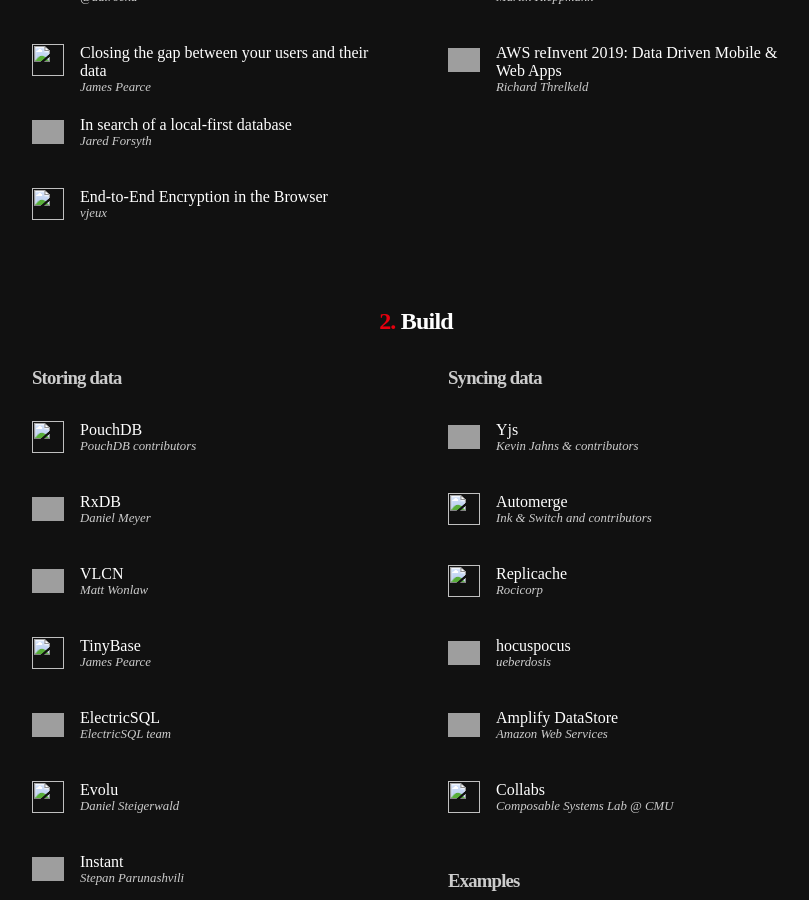
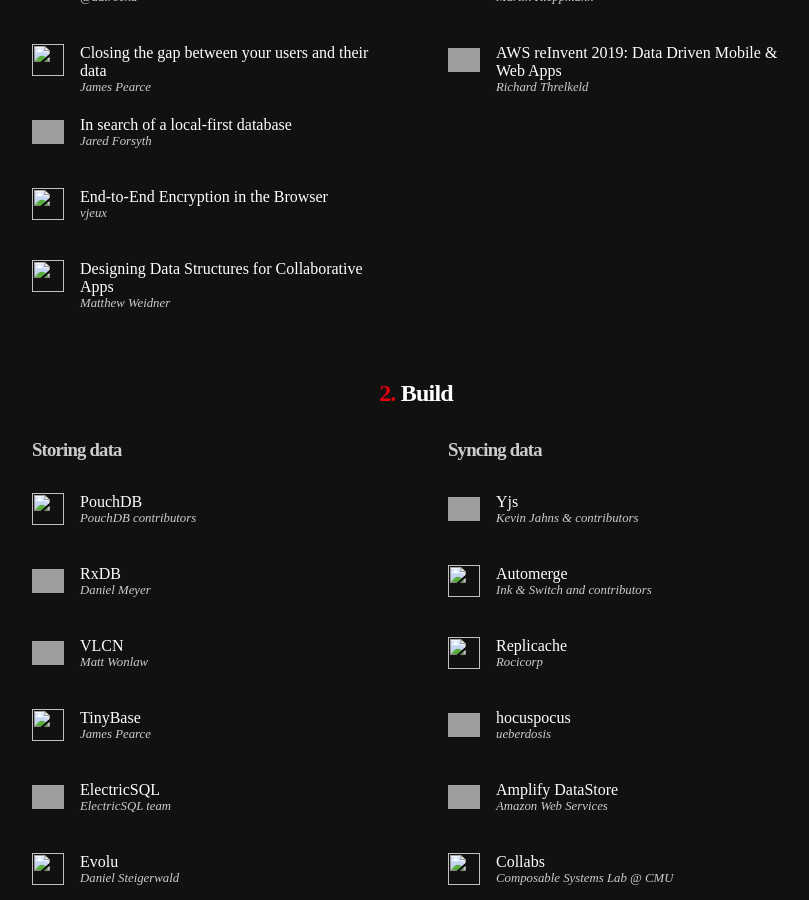
Before and after one commit to mylofi/localfirstweb.dev, a Jekyll site: the page built from index.html, in a window 1280 px wide and 900 px high, scrolled down 1052 px, cut to the strip 0-900 px from the top of the window. Shown: the whole strip, without its empty margins (224-1033 px from the left). Built offline with Jekyll 4.4.1, drawn with Linux system fonts in a browser that asks for light colours; some web fonts are replaced; grey boxes are pictures that could not be loaded.

Commit message:
Add DIY-CRDT blog post?

```diff
--- a/_data/content.json
+++ b/_data/content.json
@@ -47,6 +47,12 @@
             "author": "vjeux",
             "url": "https://blog.excalidraw.com/end-to-end-encryption/",
             "icon": "https://excalidraw.com/favicon.ico"
+          },
+          {
+            "title": "Designing Data Structures for Collaborative Apps",
+            "author": "Matthew Weidner",
+            "url": "https://mattweidner.com/2022/02/10/collaborative-data-design.html",
+            "icon": "https://mattweidner.com/assets/img/favicon.ico"
           }
         ]
       },
```
